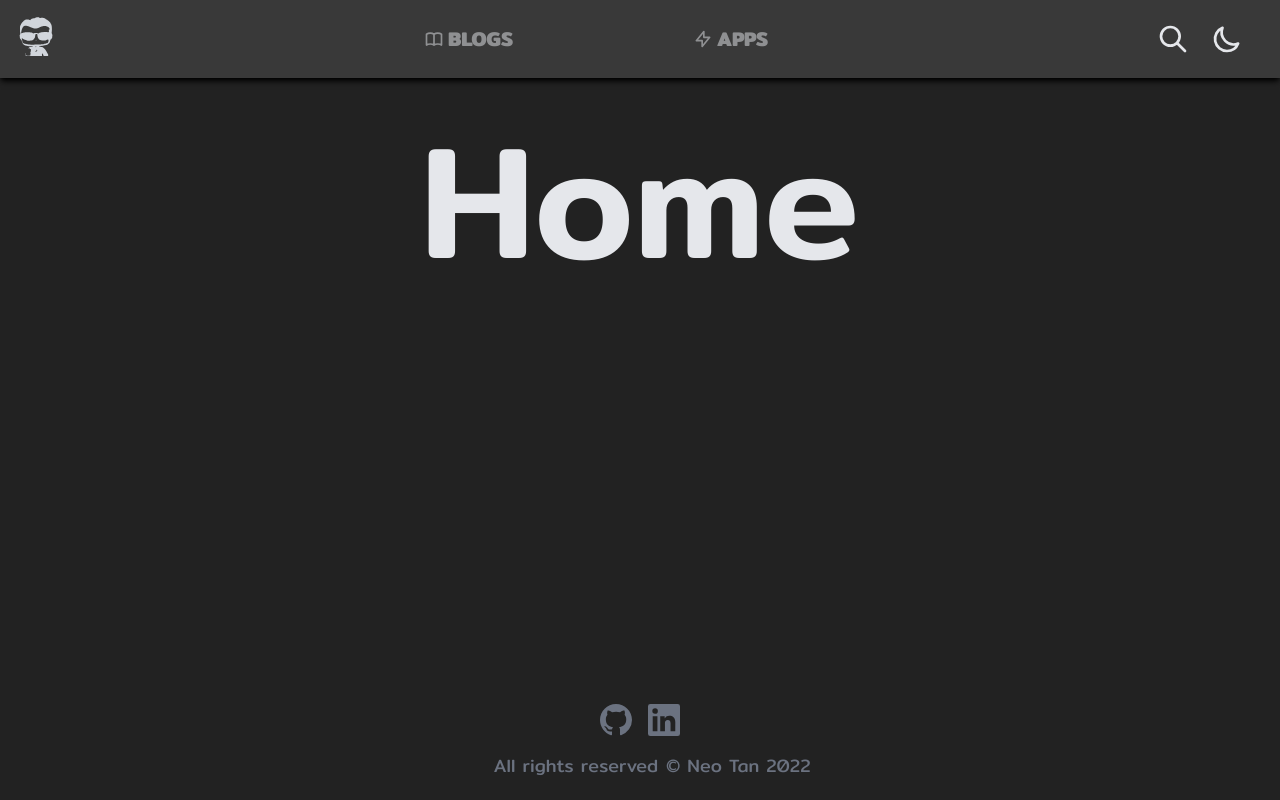
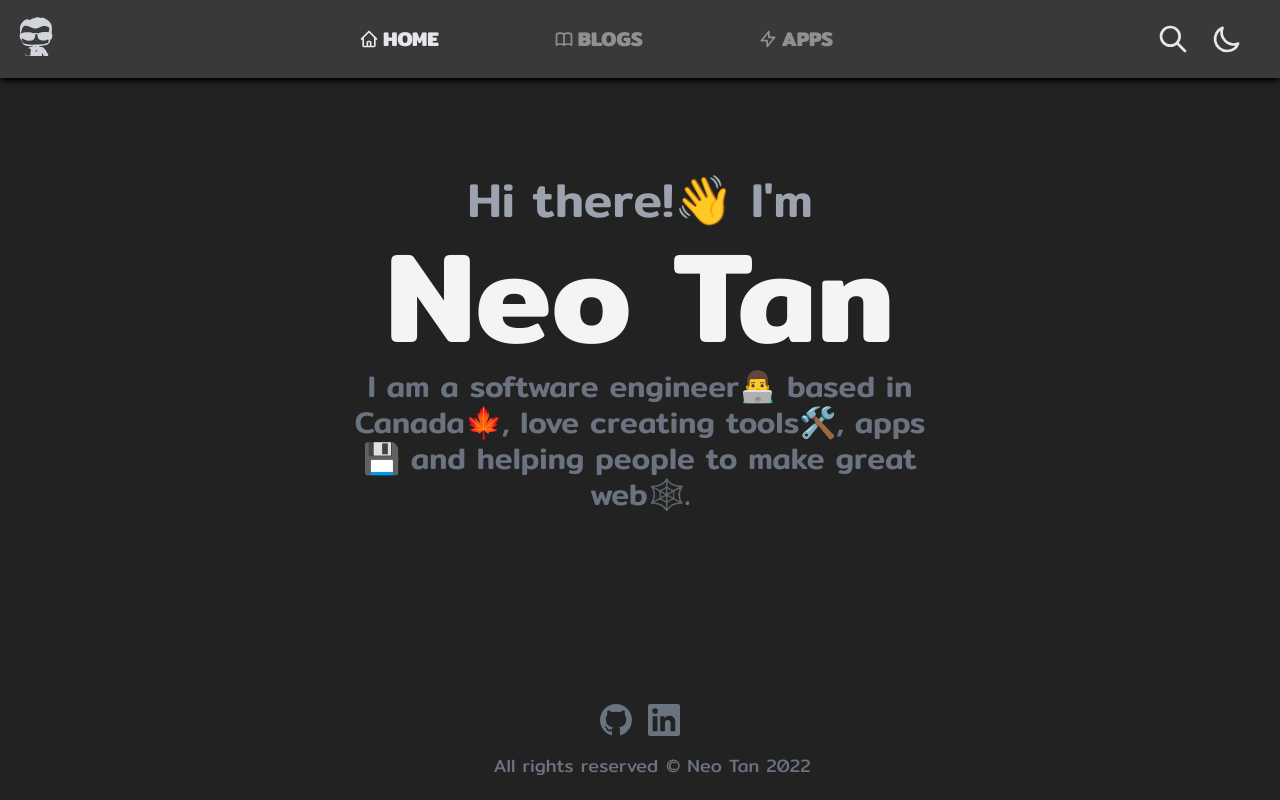
Before and after one commit to neotan/neotan.me, a Next.js app: page / in a window 1280 px wide. Built offline with nearby package versions, Linux system fonts and the light colour scheme; no server answers.

Commit message:
feat: add Home page

```diff
--- a/components/middle-nav.tsx
+++ b/components/middle-nav.tsx
@@ -3,7 +3,11 @@ import Link from 'next/link'
 import {useRouter} from 'next/router'
 import {twMerge} from 'tailwind-merge'
 import clsx from 'clsx'
-import {BookOpenIcon, LightningBoltIcon} from '@heroicons/react/outline'
+import {
+  BookOpenIcon,
+  HomeIcon,
+  LightningBoltIcon,
+} from '@heroicons/react/outline'
 
 type NavMidItemProps = {
   title?: ReactNode
@@ -12,8 +16,9 @@ type NavMidItemProps = {
 }
 
 function NavItem({title, href = '/', icon: Icon}: NavMidItemProps) {
-  const {pathname} = useRouter()
-  const isActive = pathname.startsWith(href)
+  const {pathname, asPath} = useRouter()
+  const isActive = asPath === href || asPath.startsWith(href + '/')
+  console.log({pathname, asPath, href})
   return (
     <Link href={href}>
       <a
@@ -34,6 +39,7 @@ function NavItem({title, href = '/', icon: Icon}: NavMidItemProps) {
 export default function MiddleNav() {
   return (
     <div className="flex max-w-2xl flex-grow justify-evenly">
+      <NavItem title="HOME" icon={HomeIcon} href="/" />
       <NavItem title="BLOGS" icon={BookOpenIcon} href="/blogs" />
       <NavItem title="APPS" icon={LightningBoltIcon} href="/apps" />
     </div>
--- a/pages/index.tsx
+++ b/pages/index.tsx
@@ -1,9 +1,20 @@
-import Layout from 'components/layout'
+import Layout from '~/components/layout'
 
 export default function Home() {
   return (
     <Layout>
-      <h1 className=" text-center text-[10rem]">Home</h1>
+      <section className="mx-10 mt-20 flex flex-col items-start justify-center space-y-2 leading-none sm:mx-auto sm:mt-24 sm:max-w-xl md:items-center">
+        <h1 className="text-[8vw] text-gray-600 dark:text-gray-400 md:text-5xl">
+          Hi there!👋 I&apos;m
+        </h1>
+        <h1 className="text-[19vw] font-semibold text-gray-800 dark:text-gray-100 md:text-9xl">
+          Neo Tan
+        </h1>
+        <h1 className="text-[7vw] leading-snug text-gray-500 dark:text-gray-500 sm:text-3xl md:text-center">
+          I am a software engineer👨‍💻 based in Canada🍁, love creating tools🛠,
+          apps💾 and helping people to make great web🕸.
+        </h1>
+      </section>
     </Layout>
   )
 }
```
